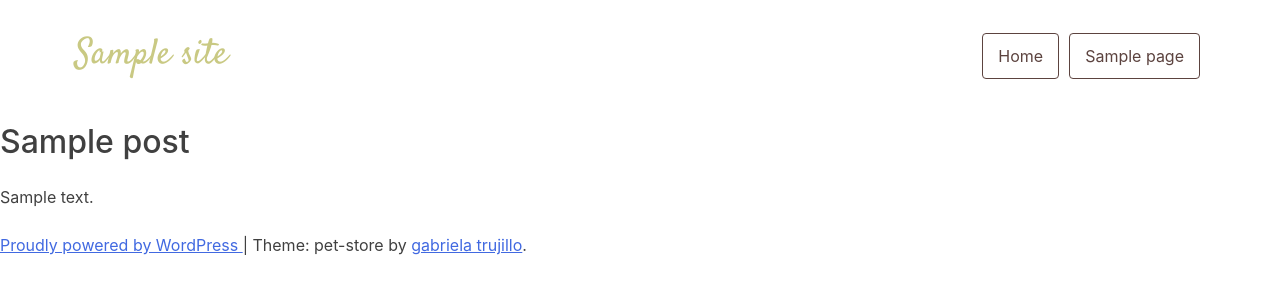
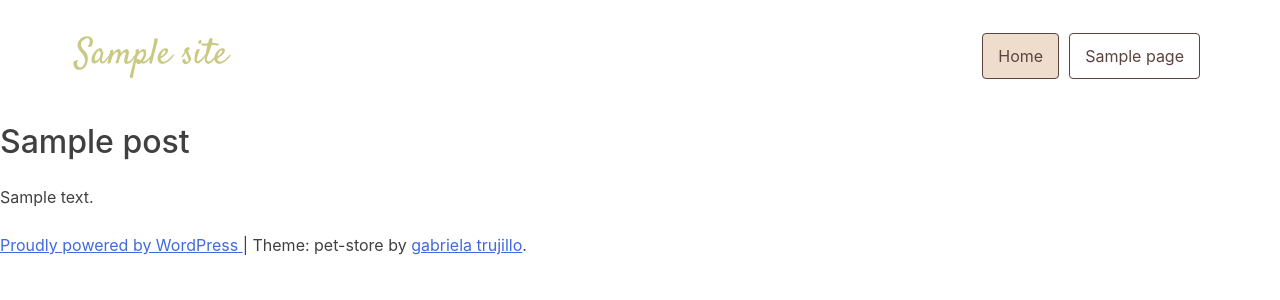
Before and after one commit to gtrujillo15/pet-store, a WordPress theme: template themes/pet-store/page.php in a window 1280 px wide. Shown: the top 300 px of the page. Run offline with PHP 8.4 and a stand-in for WordPress, Linux system fonts and the light colour scheme; the site name, menu and one post (Sample post) are stand-ins, and other content is empty; style sheets or scripts are compiled from the project's sources; some libraries are stand-ins or nearby versions.

Commit message:
feat(jquery):add scripts and active class to nav page

```diff
--- a/themes/pet-store/functions.php
+++ b/themes/pet-store/functions.php
@@ -141,6 +141,7 @@ function pet_store_scripts() {
 	wp_enqueue_style( 'pet-store-style', get_stylesheet_uri(), array(), _S_VERSION );
 	wp_style_add_data( 'pet-store-style', 'rtl', 'replace' );
 
+	wp_enqueue_script( 'pet-store-scripts', get_template_directory_uri() . '/js/scripts.js', array('jquery'), null, true);
 	wp_enqueue_script( 'pet-store-navigation', get_template_directory_uri() . '/js/navigation.js', array(), _S_VERSION, true );
 
 	if ( is_singular() && comments_open() && get_option( 'thread_comments' ) ) {
--- /dev/null
+++ b/themes/pet-store/js/scripts.js
@@ -0,0 +1,13 @@
+(function ($, root, undefined) {
+	$(function () {
+		'use strict';
+
+        let path = window.location.href;
+        $('#primary-menu > li > a').each(function() {
+            if (this.href === path) {
+            $(this).parent('li').addClass('active');
+            }
+        });
+
+    });
+})(jQuery, this);
--- a/themes/pet-store/sass/components/navigation/_navigation.scss
+++ b/themes/pet-store/sass/components/navigation/_navigation.scss
@@ -63,6 +63,10 @@
 		&.focus {
 			background-color: $color__background-tan;
 		}
+
+	}
+	.active {
+		background-color: $color__background-tan;
 	}
 
 	a {
@@ -82,6 +86,7 @@
 		max-width: 1170px;
 		margin: auto;
 		padding: 10px 20px 0 20px;
+		position: sticky;
 		.site-branding {
 			.website-title {
 				font-family: $font__heading;
--- a/themes/pet-store/style.css
+++ b/themes/pet-store/style.css
@@ -665,6 +665,9 @@ textarea {
 .main-navigation li:hover, .main-navigation li.focus {
   background-color: #eeddcd;
 }
+.main-navigation .active {
+  background-color: #eeddcd;
+}
 .main-navigation a {
   display: block;
   text-decoration: none;
@@ -673,6 +676,7 @@ textarea {
   max-width: 1170px;
   margin: auto;
   padding: 10px 20px 0 20px;
+  position: sticky;
 }
 .site-header .site-header-wrapper .site-branding .website-title {
   font-family: "Satisfy", cursive;
```
